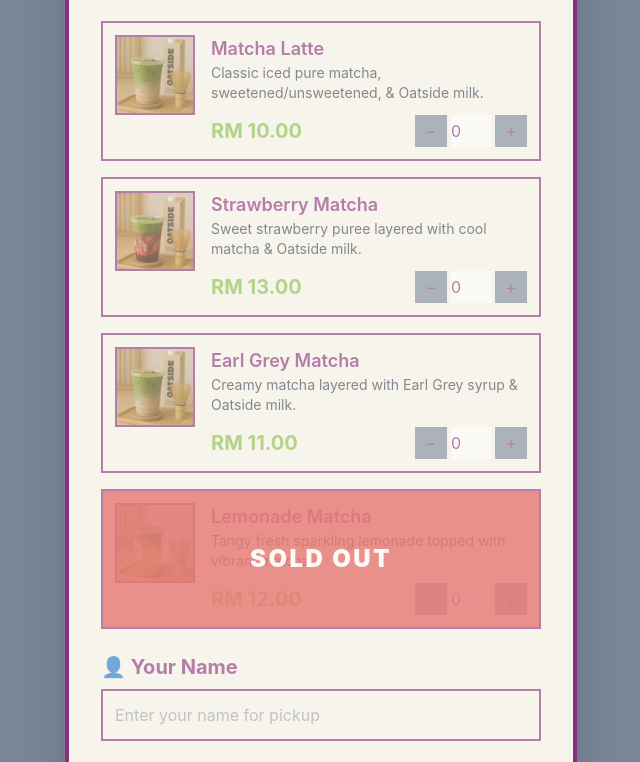
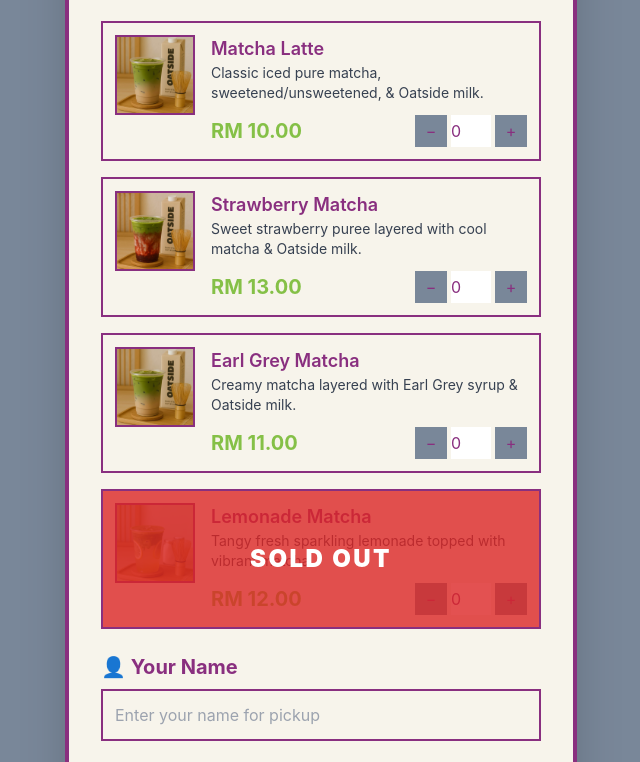
Before and after one commit to GojiCha/orderingSys, a plain HTML site: page index.html in a window 1280 px wide. Shown: the part 464-1226 px from the top of the page, without its empty margins (319-959 px from the left). Drawn offline with nearby package versions, Linux system fonts and the light colour scheme.

Commit message:
Change shop status to open

```diff
--- a/index.html
+++ b/index.html
@@ -185,7 +185,8 @@
 
         const GLOBAL_SHOP_STATUS = {
             // Set to true to open the shop, false to close it.
-            isShopOpen: false,
+            isShopOpen: true,
+            //isShopOpen: false,
 
             // Set the status for each item ID below: true = SOLD OUT, false = IN STOCK
             itemSoldOutStatus: {
```
